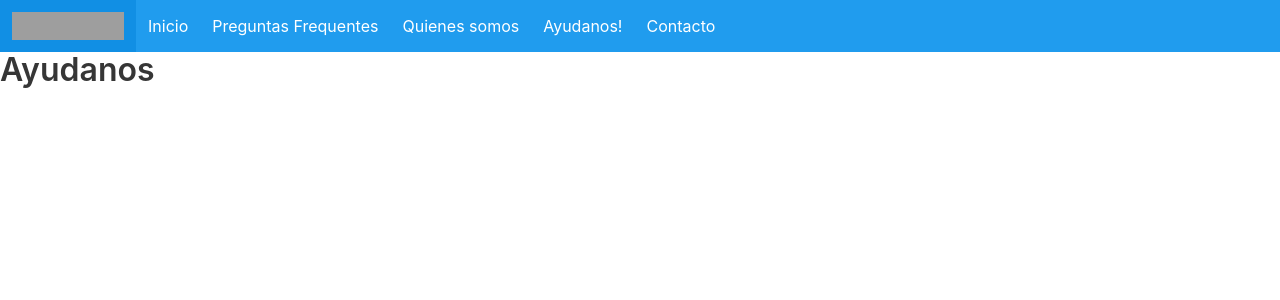
After one commit to arponpes/Animal-Shelter, a Django app: page /help in a window 1280 px wide. The commit adds this page. Shown: the top 300 px of the page. Run offline with Django 3.2, Linux system fonts and the light colour scheme; some libraries are stand-ins or nearby versions; grey boxes are pictures that could not be loaded.

Commit message:
add basic url routes

```diff
--- /dev/null
+++ b/webapp/templates/webapp/contact.html
@@ -0,0 +1,5 @@
+{% extends 'webapp/base.html' %}
+{% block content %}
+{% include 'webapp/navbar.html' %}
+<h1 class="title is-h1">Contacta!</h1>
+{% endblock content %}
--- /dev/null
+++ b/webapp/templates/webapp/help.html
@@ -0,0 +1,5 @@
+{% extends 'webapp/base.html' %}
+{% block content %}
+{% include 'webapp/navbar.html' %}
+<h1 class="title is-h1">Ayudanos</h1>
+{% endblock content %}
--- a/webapp/templates/webapp/navbar.html
+++ b/webapp/templates/webapp/navbar.html
@@ -12,11 +12,11 @@
 
   <div class="navbar-menu" id="navbar_content">
     <div class="navbar-start">
-      <a class="navbar-item" href="{% url 'HomeView' %}">Inicio</a>
+      <a class="navbar-item" href="{% url 'Home' %}">Inicio</a>
       <a class="navbar-item" href="{% url 'FrequentQuestions' %}">Preguntas Frequentes</a>
       <a class="navbar-item" href="{% url 'AboutUs' %}">Quienes somos</a>
-      <a class="navbar-item" href="#">Ayudanos!</a>
-      <a class="navbar-item" href="#">Contacto</a>
+      <a class="navbar-item" href="{% url 'Help' %}">Ayudanos!</a>
+      <a class="navbar-item" href="{% url 'Contact' %}">Contacto</a>
     </div>
   </div>
 </nav>
--- a/webapp/urls.py
+++ b/webapp/urls.py
@@ -3,8 +3,10 @@ from django.urls import include, path, re_path
 from . import views
 
 urlpatterns = [
-    path('', views.HomeView.as_view(), name='HomeView'),
+    path('', views.HomeView.as_view(), name='Home'),
     path('frequent-questions', views.FrequentQuestionsView.as_view(),
          name='FrequentQuestions'),
-    path('about-us', views.AboutUsView.as_view(), name='AboutUs')
+    path('about-us', views.AboutUsView.as_view(), name='AboutUs'),
+    path('help', views.HelpView.as_view(), name='Help'),
+    path('contact', views.ContactView.as_view(), name='Contact')
 ]
--- a/webapp/views.py
+++ b/webapp/views.py
@@ -12,3 +12,11 @@ class FrequentQuestionsView(TemplateView):
 
 class AboutUsView(TemplateView):
     template_name = 'webapp/about_us.html'
+
+
+class HelpView(TemplateView):
+    template_name = 'webapp/help.html'
+
+
+class ContactView(TemplateView):
+    template_name = 'webapp/contact.html'
```
